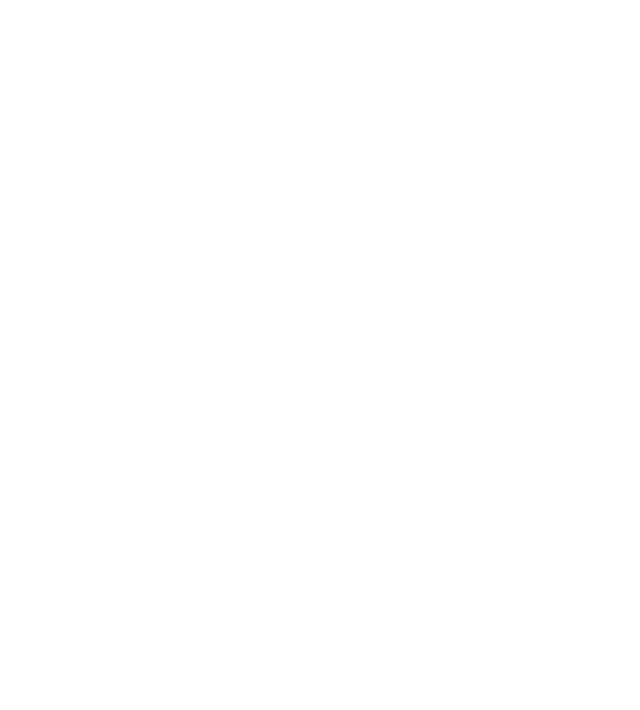
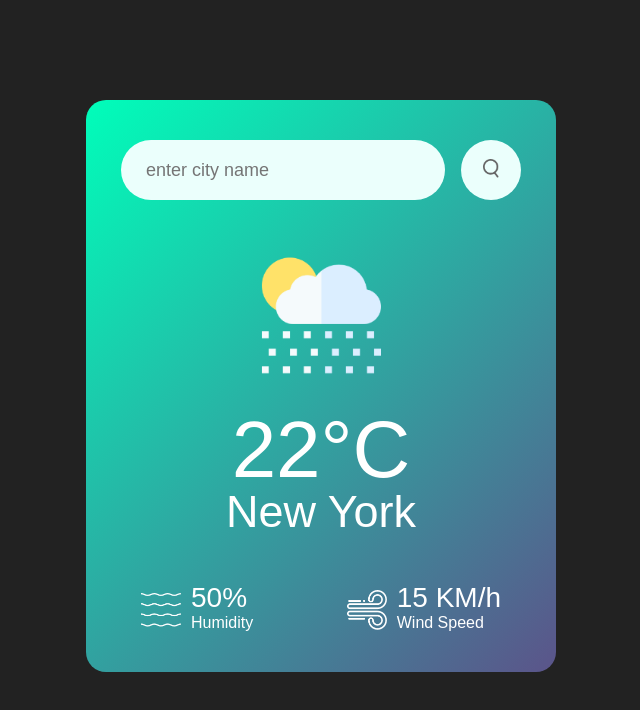
Before and after one commit to aditya-7562/WeatherApp, a plain HTML site: page index.html in a window 1280 px wide. Shown: the whole page, without its empty margins (319-959 px from the left). Drawn offline with Linux system fonts and the light colour scheme.

Commit message:
added html and css for the app

```diff
--- a/index.html
+++ b/index.html
@@ -7,6 +7,32 @@
     <link rel="stylesheet" href="style.css">
 </head>
 <body>
-
+    <div class="card">
+        <div class="search">
+            <input type="text" placeholder="enter city name" spellcheck="false">
+            <button><img src="images/search.png"></button>
+        </div>
+        <div class="weather">
+            <img src="images/rain.png" class="weather-icon">
+            <h1 class="temp">22°C</h1>
+            <h2 class="city">New York</h2>
+            <div class="details">
+                <div class="col">
+                    <img src="images/humidity.png">
+                    <div>
+                        <p class="humidity">50%</p>
+                        <p>Humidity</p>
+                    </div>
+                </div>
+                <div class="col">
+                    <img src="images/wind.png">
+                    <div>
+                        <p class="wind">15 KM/h</p>
+                        <p>Wind Speed</p>
+                    </div>
+                </div>
+            </div>
+        </div>
+    </div>
 </body>
 </html>
--- a/style.css
+++ b/style.css
@@ -4,3 +4,79 @@
     font-family: 'Poppins', sans-serif;
     box-sizing: border-box;
 }
+body{
+    background: #222;
+}
+.card{
+    width: 90%;
+    max-width: 470px;
+    background: linear-gradient(135deg, #00feba, #5b548a);
+    color: #fff;
+    margin: 100px auto 0;
+    border-radius: 20px;
+    padding: 40px 35px;
+    text-align: center;
+}
+.search{
+    width: 100%;
+    display: flex;
+    align-items: center;
+    justify-content: space-between;
+}
+.search input{
+    border: 0;
+    outline: 0;
+    background: #ebfffc;
+    color: #555;
+    padding: 10px 25px;
+    height: 60px;
+    border-radius: 30px;
+    flex: 1;
+    margin-right: 16px;
+    font-size: 18px;
+}
+.search button{
+    border: 0;
+    outline: 0;
+    background: #ebfffc;
+    border-radius: 50%;
+    width: 60px;
+    height: 60px;
+    cursor: pointer;
+}
+.search img{
+    width: 16px;
+}
+.weather-icon{
+    width: 170px;
+    margin-top: 30px;
+}
+.weather h1{
+    font-size: 80px;
+    font-weight: 500;
+}
+.weather h2{
+    font-size: 45px;
+    font-weight: 400;
+    margin-top: -10px;
+}
+.details{
+    display: flex;
+    align-items: center;
+    justify-content: space-between;
+    padding: 0 20px;
+    margin-top: 50px;
+}
+.col{
+    display: flex;
+    align-items: center;
+    text-align: left;
+}
+.col img{
+    width: 40px;
+    margin-right: 10px;
+}
+.humidity, .wind{
+    font-size: 28px;
+    margin-top: -6px;
+}
```
